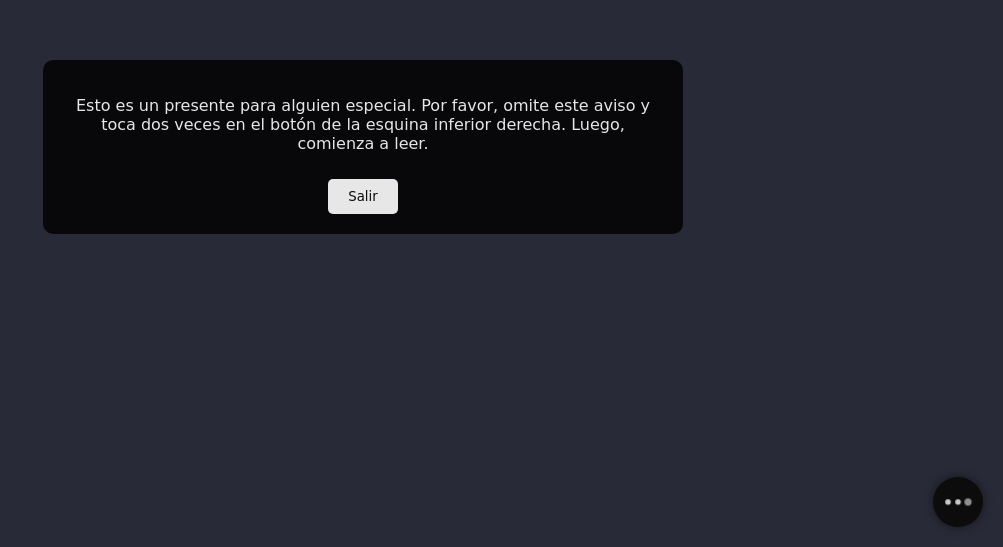
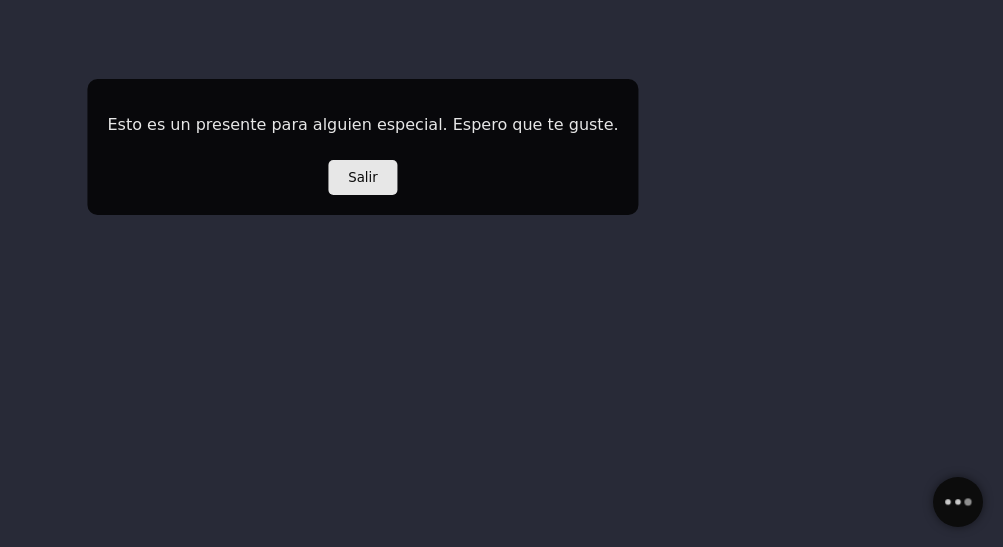
Before and after one commit to Badjavii/Badjavii.github.io, a plain HTML site: page index.html in a window 1280 px wide. Shown: the part 253-800 px from the top of the page, without its empty margins (277-1280 px from the left). Drawn offline with Linux system fonts and the light colour scheme.

Commit message:
advice change

```diff
--- a/index.html
+++ b/index.html
@@ -10,8 +10,7 @@
 
 <body>
     <div class="aviso" id="aviso">
-        <p>Esto es un presente para alguien especial. Por favor, omite este aviso y toca dos veces en el botón de la
-            esquina inferior derecha. Luego, comienza a leer.</p>
+        <p>Esto es un presente para alguien especial. Espero que te guste.</p>
         <button id="cerrar-aviso">Salir</button>
     </div>
 
```
Also changed, not shown: styles.css (line endings or trailing spaces).
